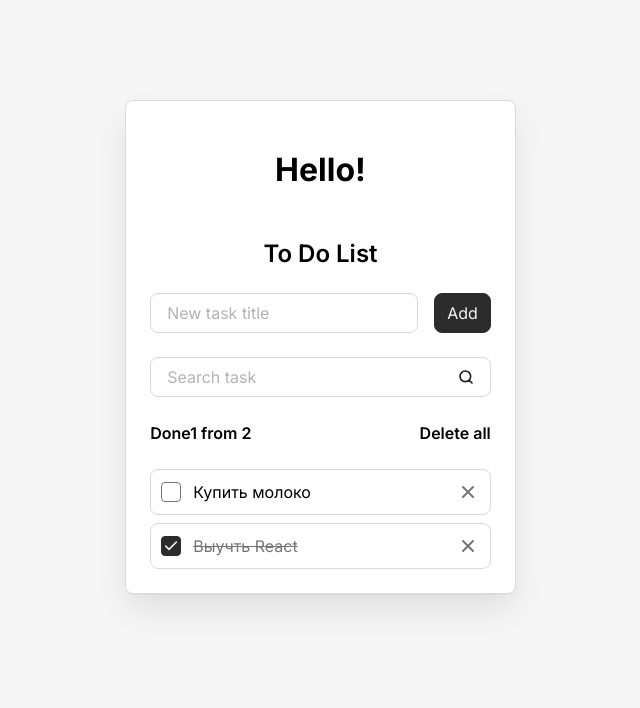
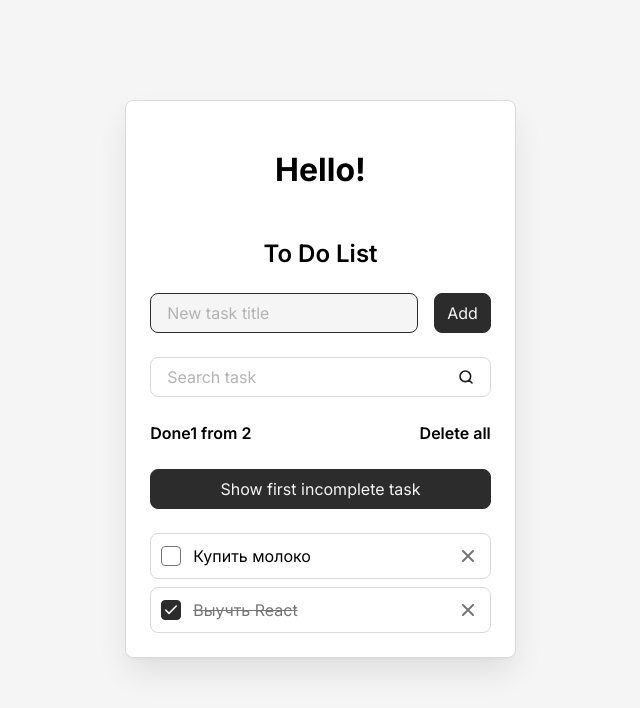
Before and after one commit to arsen-kazaryan/react-todo-app, a React (Vite) app: page / in a window 1280 px wide. Shown: the top 708 px of the page, without its empty margins (312-952 px from the left). Built offline with nearby package versions, Linux system fonts and the light colour scheme.

Commit message:
add useRef, scroll

```diff
--- a/src/components/AddTaskForm.jsx
+++ b/src/components/AddTaskForm.jsx
@@ -6,7 +6,8 @@
   const {
   addTask,
   newTaskTitle,
-  setNewTaskTitle
+  setNewTaskTitle,
+  newTaskInputRef
 }=props
 
   const onSubmit = (event)=> {
@@ -22,6 +23,7 @@
         id='new-task'
         value={newTaskTitle}
         onInput={(event) => setNewTaskTitle(event.target.value)}
+        ref={newTaskInputRef}
       />
       <Button type='submit'>Add</Button>
     </form>
--- a/src/components/Button.jsx
+++ b/src/components/Button.jsx
@@ -3,12 +3,14 @@
     className = "",
     type = 'button',
     children,
+    onClick,
   } = props
 
   return (
     <button
       className={`button ${className}`}
       type={type}
+      onClick={onClick}
       >
         {children}
       </button>
--- a/src/components/Field.jsx
+++ b/src/components/Field.jsx
@@ -5,7 +5,8 @@
     label,
     type = 'text',
     value,
-    onInput
+    onInput,
+    ref,
   } = props
   return (
     <div className={`field ${className}`}>
@@ -23,6 +24,7 @@
         type={type}
         value={value}
         onInput={onInput}
+        ref={ref}
       />
     </div>
   )
--- a/src/components/Todo.jsx
+++ b/src/components/Todo.jsx
@@ -1,9 +1,10 @@
-import { useState, useEffect } from "react"
+import { useState, useEffect, useRef } from "react"
 import { Hello } from "../App"
 import AddTaskForm from "./AddTaskForm"
 import SearchTaskForm from "./SearchTaskForm"
 import TodoInfo from "./TodoInfo"
 import TodoList from "./TodoList"
+import Button from "./Button"
 
 const Todo =()=>{
   const [tasks,setTasks]=useState( ()=>{
@@ -19,6 +20,10 @@
   })
   const [newTaskTitle, setNewTaskTitle] = useState('')
   const [searchQuery,setSearchQuery] = useState('')
+
+  const  newTaskInputRef = useRef(null)
+  const firstInCompleteTaskReF = useRef(null)
+  const fisrtInCompleteTaskId = tasks.find(({ isDone})=> !isDone)?.id
 
   const deleteAllTasks = ()=>{{/*Проверка действительно ли пользв. хочет удалить все задачи. */}
     const isConfirmed = confirm('Are you shure you want to delete all?')
@@ -57,12 +62,18 @@
       setTasks([...tasks,newTask])
       setNewTaskTitle('')
       setSearchQuery('')
+      newTaskInputRef.current.focus()
       {/*Очищает поле после добавления задачи */}
     }
   }
   useEffect(()=>{
     localStorage.setItem('tasks', JSON.stringify(tasks))
   },[tasks])
+
+  useEffect(() => {
+    newTaskInputRef.current.focus()
+    // Этот useEffect отвечает за фокусировку на поле ввода после загрузки.
+  }, [])
 
   const clearSearchQuery = searchQuery.trim().toLocaleLowerCase()
   const filteredTasks = clearSearchQuery.length > 0
@@ -75,6 +86,7 @@
       addTask={addTask}
       newTaskTitle={newTaskTitle}
       setNewTaskTitle={setNewTaskTitle}
+      newTaskInputRef={newTaskInputRef}
       />
       <SearchTaskForm
       searchQuery={searchQuery}
@@ -85,9 +97,13 @@
       done={tasks.filter(({isDone})=> isDone).length}
       onDeleteButtonClick = {deleteAllTasks}
       />
+      <Button
+      onClick={()=> firstInCompleteTaskReF.current?.scrollIntoView({behavior: 'smooth'})} >Show first incomplete task</Button>
       <TodoList
       tasks={tasks}
       filteredTasks={filteredTasks}
+      firstInCompleteTaskReF={firstInCompleteTaskReF}
+      fisrtInCompleteTaskId ={fisrtInCompleteTaskId}
       onDeleteTaskButtonClick ={deleteTask}
       onTaskCompleteChange ={toggleTaskComplete}
       />
--- a/src/components/TodoItem.jsx
+++ b/src/components/TodoItem.jsx
@@ -5,11 +5,12 @@
     title,
     isDone,
     onDeleteTaskButtonClick,
-    onTaskCompleteChange
+    onTaskCompleteChange,
+    ref
   }= props
 
   return (
-        <li className={`todo-item ${className }`}>
+        <li className={`todo-item ${className }`} ref={ref}>
           <input
             className="todo-item__checkbox"
             id={id}
--- a/src/components/TodoList.jsx
+++ b/src/components/TodoList.jsx
@@ -6,6 +6,8 @@
     onDeleteTaskButtonClick,
     filteredTasks,
     onTaskCompleteChange,
+    firstInCompleteTaskReF,
+    fisrtInCompleteTaskId,
   } = props
 
   const hasTasks = tasks.length > 0
@@ -25,6 +27,7 @@
         <TodoItem
         className="todo__item"
         key={id}
+        ref={id === fisrtInCompleteTaskId ? firstInCompleteTaskReF : null}
         id={id}
         title={title}
         isDone = {isDone}
```
Also changed, not shown: 1 other file (tests, documents, lock files or other folders).
